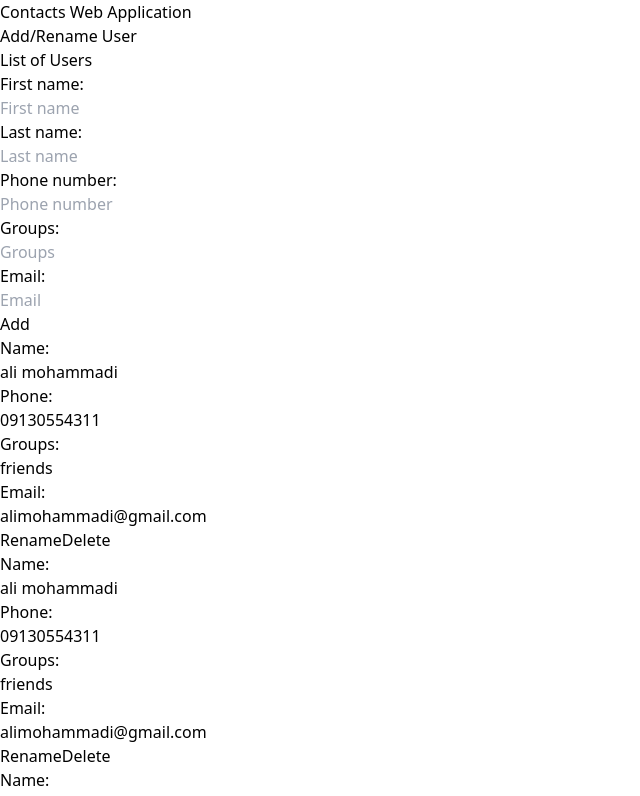
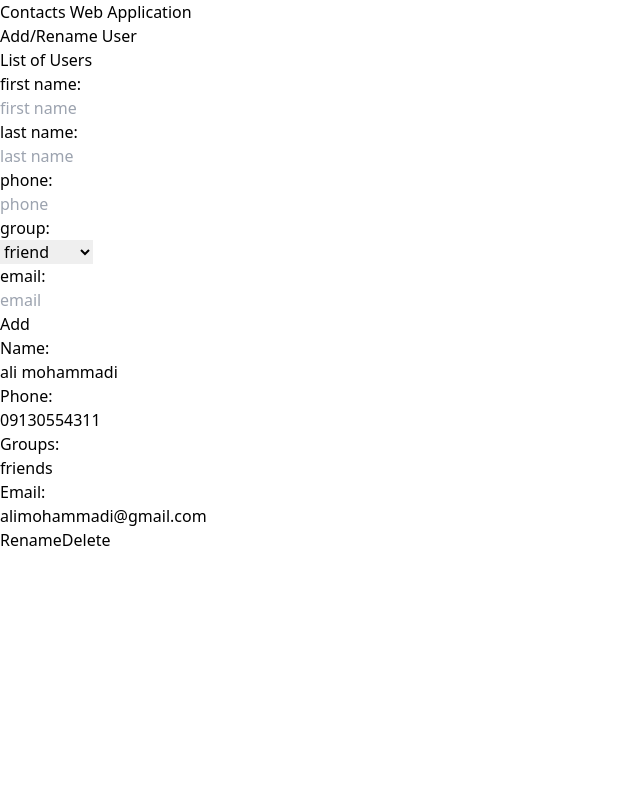
Before and after one commit to tubahosseini/contact-app, a React app: page / in a window 1280 px wide. Shown: the top 796 px of the page, without its empty margins (0-640 px from the left). Built offline with nearby package versions, Linux system fonts and the light colour scheme; the HTML template or start-up script is replaced by a standard one.

Commit message:
post data to db.json

```diff
--- /dev/null
+++ b/db.json
@@ -0,0 +1,28 @@
+{
+  "users": [
+    {
+      "id": 1715561623054,
+      "firstName": "طوبی",
+      "lastName": "حسینی",
+      "phoneNumber": "09365581275",
+      "groups": "family",
+      "email": "tuba"
+    },
+    {
+      "id": 1715561897393,
+      "firstName": "mona",
+      "lastName": "shoomali",
+      "phoneNumber": "09177213212",
+      "groups": "colleague",
+      "email": "mona"
+    },
+    {
+      "id": 1715622933951,
+      "firstName": "arman",
+      "lastName": "rezaei",
+      "phoneNumber": "09954731287",
+      "groups": "",
+      "email": "arman"
+    }
+  ]
+}
--- a/package.json
+++ b/package.json
@@ -8,7 +8,7 @@
     "build": "tsc && vite build",
     "lint": "eslint . --ext ts,tsx --report-unused-disable-directives --max-warnings 0",
     "preview": "vite preview",
-    "db": "npx json-server db.json"
+    "db": "npx json-server db.json --port 5000"
   },
   "dependencies": {
     "axios": "^1.6.8",
--- a/src/components/addButton/AddButton.tsx
+++ b/src/components/addButton/AddButton.tsx
@@ -1,6 +1,7 @@
-function AddButton() {
+
+function AddButton({addHandler}:{addHandler:()=>void}) {
   return (
-    <button className="bg-green-500 text-white py-1 border-none px-2 rounded-md ml-4 my-4 shadow-md">
+    <button onClick={addHandler} className="bg-green-500 text-white py-1 border-none px-2 rounded-md ml-4 my-4 shadow-md">
       Add
     </button>
   );
--- a/src/components/index.tsx
+++ b/src/components/index.tsx
@@ -1,8 +1,26 @@
+import axios from "axios";
+import { useState } from "react";
 import AddButton from "./addButton/AddButton";
 import Card from "./card/Card";
-import InputInformation from "./inputInformation/InputInformation";
 
 function LayoutPage() {
+  const [firstName, setFirstName] = useState("");
+  const [lastName, setLastName] = useState("");
+  const [phoneNumber, setPhoneNumber] = useState("");
+  const [groups, setGroups] = useState("friend");
+  const [email, setEmail] = useState("");
+
+  function addHandler() {
+    axios.post("http://localhost:5000/users", {
+      id: Date.now(),
+      firstName: firstName,
+      lastName: lastName,
+      phoneNumber: phoneNumber,
+      groups: groups,
+      email: email,
+    });
+  }
+
   return (
     <div>
       <h1 className="bg-yellow-200 text-center p-3 rounded-b-[40px] mb-5 font-bold text-lg">
@@ -14,14 +32,58 @@ function LayoutPage() {
       </div>
       <div className="grid grid-cols-2 gap-2">
         <div className="bg-purple-200 p-1 rounded-lg shadow-md">
-          <InputInformation />
-          <AddButton />
+          <div>
+            <div>
+              <p className="font-semibold">first name:</p>
+              <input
+                type="text"
+                className="border w-full shadow-lg my-1 p-1 outline-none"
+                placeholder="first name"
+                onChange={(e) => setFirstName(e.target.value)}
+              />
+            </div>
+            <div>
+              <p className="font-semibold">last name:</p>
+              <input
+                type="text"
+                className="border w-full shadow-lg my-1 p-1 outline-none"
+                placeholder="last name"
+                onChange={(e) => setLastName(e.target.value)}
+              />
+            </div>
+            <div>
+              <p className="font-semibold">phone:</p>
+              <input
+                type="text"
+                className="border w-full shadow-lg my-1 p-1 outline-none"
+                placeholder="phone"
+                onChange={(e) => setPhoneNumber(e.target.value)}
+              />
+            </div>
+            <div>
+              <p className="font-semibold">group:</p>
+              <select
+                className="border w-full shadow-lg my-1 p-1 outline-none"
+                onChange={(e) => setGroups(e.target.value)}
+              >
+                <option value="friend">friend</option>
+                <option value="family">family</option>
+                <option value="colleague">colleague</option>
+              </select>
+            </div>
+            <div>
+              <p className="font-semibold">email:</p>
+              <input
+                type="text"
+                className="border w-full shadow-lg my-1 p-1 outline-none"
+                placeholder="email"
+                onChange={(e) => setEmail(e.target.value)}
+              />
+            </div>
+          </div>
+          <AddButton addHandler={addHandler} />
         </div>
         <div className="bg-pink-200 grid gap-2 rounded-lg p-3 h-[450px] overflow-auto shadow-md lg:grid-cols-2">
-          <Card />
-          <Card />
-          <Card />
-          <Card />
           <Card />
         </div>
       </div>
--- a/src/components/inputInformation/InputInformation.tsx
+++ b/src/components/inputInformation/InputInformation.tsx
@@ -1,28 +1,55 @@
-import { useState } from "react";
+// function InputInformation() {
+//   return (
+//     <div>
+//       <div>
+//         <p className="font-semibold">first name:</p>
+//         <input
+//           type="text"
+//           className="border w-full shadow-lg my-1 p-1 outline-none"
+//           placeholder="first name"
+//           onChange={(e) => setFirstName(e.target.value)}
+//         />
+//       </div>
+//       <div>
+//         <p className="font-semibold">last name:</p>
+//         <input
+//           type="text"
+//           className="border w-full shadow-lg my-1 p-1 outline-none"
+//           placeholder="last name"
+//           onChange={(e) => setLastName(e.target.value)}
+//         />
+//       </div>
+//       <div>
+//         <p className="font-semibold">phone:</p>
+//         <input
+//           type="text"
+//           className="border w-full shadow-lg my-1 p-1 outline-none"
+//           placeholder="phone"
+//           onChange={(e) => setPhoneNumber(e.target.value)}
+//         />
+//       </div>
+//       <div>
+//         <p className="font-semibold">group:</p>
+//         <select
+//           className="border w-full shadow-lg my-1 p-1 outline-none"
+//           onChange={(e) => setGroups(e.target.value)}
+//         >
+//           <option value="friend">friend</option>
+//           <option value="family">family</option>
+//           <option value="colleague">colleague</option>
+//         </select>
+//       </div>
+//       <div>
+//         <p className="font-semibold">email:</p>
+//         <input
+//           type="text"
+//           className="border w-full shadow-lg my-1 p-1 outline-none"
+//           placeholder="email"
+//           onChange={(e) => setEmail(e.target.value)}
+//         />
+//       </div>
+//     </div>
+//   );
+// }
 
-const inputTitle = [
-  "First name",
-  "Last name",
-  "Phone number",
-  "Groups",
-  "Email",
-];
-
-function InputInformation() {
-  return (
-    <div>
-      {inputTitle.map((item) => (
-        <div className="p-4" key={item}>
-          <p>{item}:</p>
-          <input
-            type="text"
-            placeholder={item}
-            className="border w-full shadow-lg my-1 p-1"
-          />
-        </div>
-      ))}
-    </div>
-  );
-}
-
-export default InputInformation;
+// export default InputInformation;
--- a/src/db.json
+++ /dev/null
@@ -1,4 +0,0 @@
-{
-    "users": [
-    ]
-  }
```
Also changed, not shown: src/test.tsx (added, +54 -0 lines).
